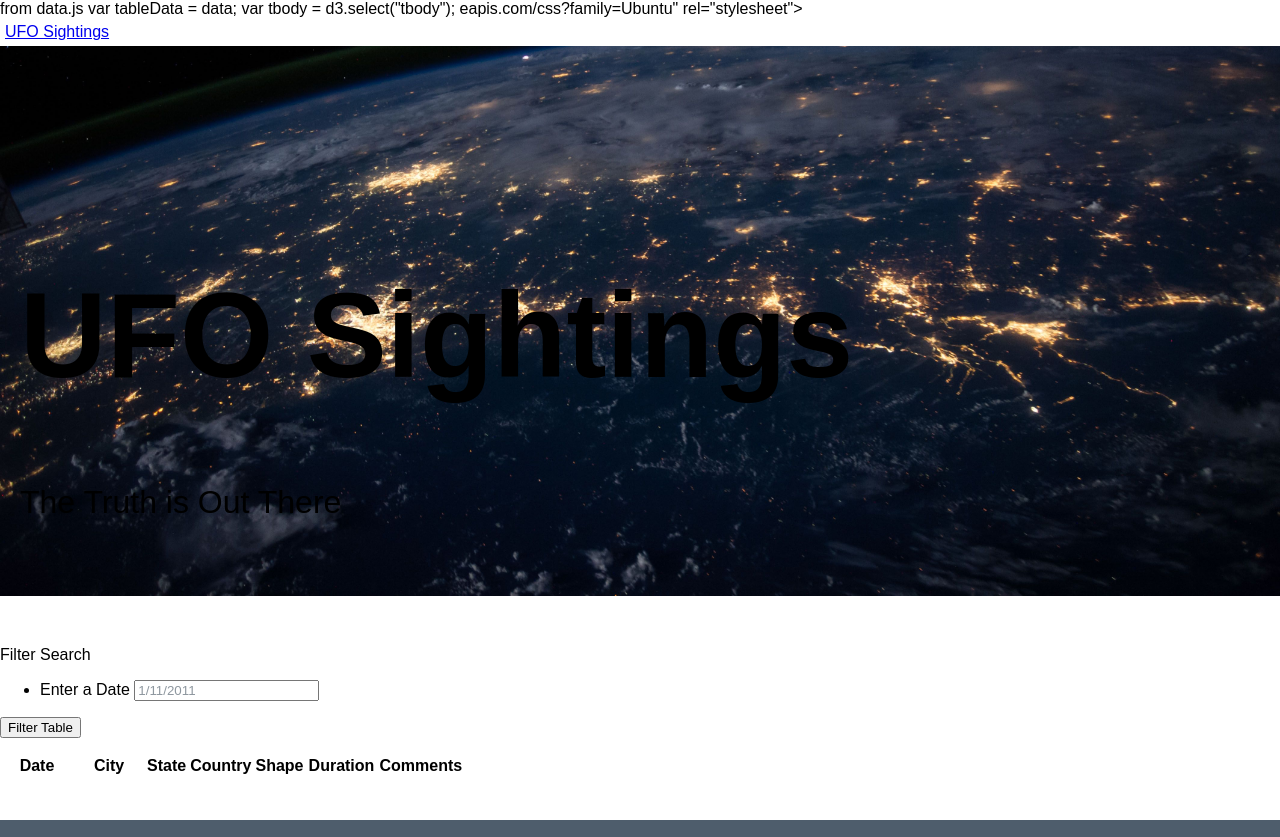
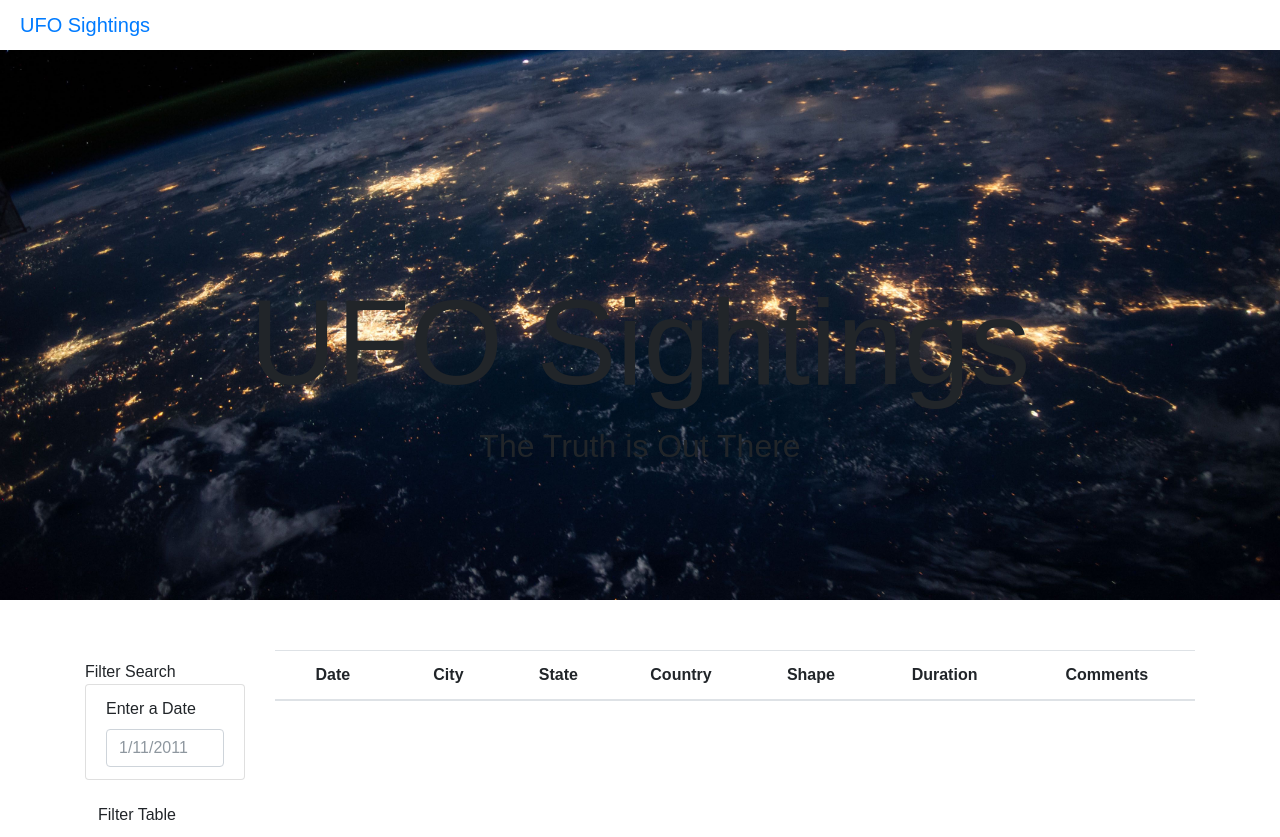
Before and after one commit to phil-wew/javascript-challenge, a plain HTML site: page UFO-level-1/StarterCode/index.html in a window 1280 px wide. Shown: the top 837 px of the page. Drawn offline with nearby package versions, Linux system fonts and the light colour scheme.

Commit message:
data table

```diff
--- a/UFO-level-1/StarterCode/index.html
+++ b/UFO-level-1/StarterCode/index.html
@@ -1,4 +1,11 @@
-from data.js var tableData = data; var tbody = d3.select("tbody"); eapis.com/css?family=Ubuntu" rel="stylesheet">
+<!DOCTYPE html>
+<html>
+
+<head>
+    <meta charset="utf-8">
+    <title>UFO Finder</title>
+    <meta name="viewport" content="width=device-width, initial-scale=1">
+    <link rel="stylesheet" href="https://stackpath.bootstrapcdn.com/bootstrap/4.5.2/css/bootstrap.min.css" integrity="sha384-JcKb8q3iqJ61gNV9KGb8thSsNjpSL0n8PARn9HuZOnIxN0hoP+VmmDGMN5t9UJ0Z" crossorigin="anonymous">
 
 </head>
 
@@ -55,19 +62,6 @@ from data.js var tableData = data; var tbody = d3.select("tbody"); eapis.com/css
                                 </tr>
                             </thead>
                             <tbody>
-                                <tr>
-                                    <td> </td>
-
-
-
-                                </tr>
-
-                                <tr>
-                                    <td> </td>
-
-
-
-                                </tr>
 
 
                             </tbody>
--- a/UFO-level-1/StarterCode/static/js/app.js
+++ b/UFO-level-1/StarterCode/static/js/app.js
@@ -1,40 +1,3 @@
 // from data.js
 var tableData = data;
-
-
-// The new sighting to add to the table
-var newSighting = [];
-
-// Use D3 to select the table
-var table = d3.select("table");
-
-
-// Use d3 to create a bootstrap striped table
-// http://getbootstrap.com/docs/3.3/css/#tables-striped
-table.attr("class", "table table-striped");
-
-
-// Use D3 to select the table body
 var tbody = d3.select("tbody");
-
-
-// Append one table row `tr` to the table body
-var row = tbody.append("tr");
-
-// Append one cell for city
-row.append("td").text(newSighting[0]);
-
-// Append one cell for the state
-row.append("td").text(newSighting[1]);
-
-// Append one cell for the country
-row.append("td").text(newSighting[2]);
-
-// Append one cell for the shape
-row.append("td").text(newSighting[3]);
-
-// Append one cell for the duration
-row.append("td").text(newSighting[4]);
-
-// Append one cell for the comments
-row.append("td").text(newSighting[5]);
```
Also changed, not shown: 2 other files.
